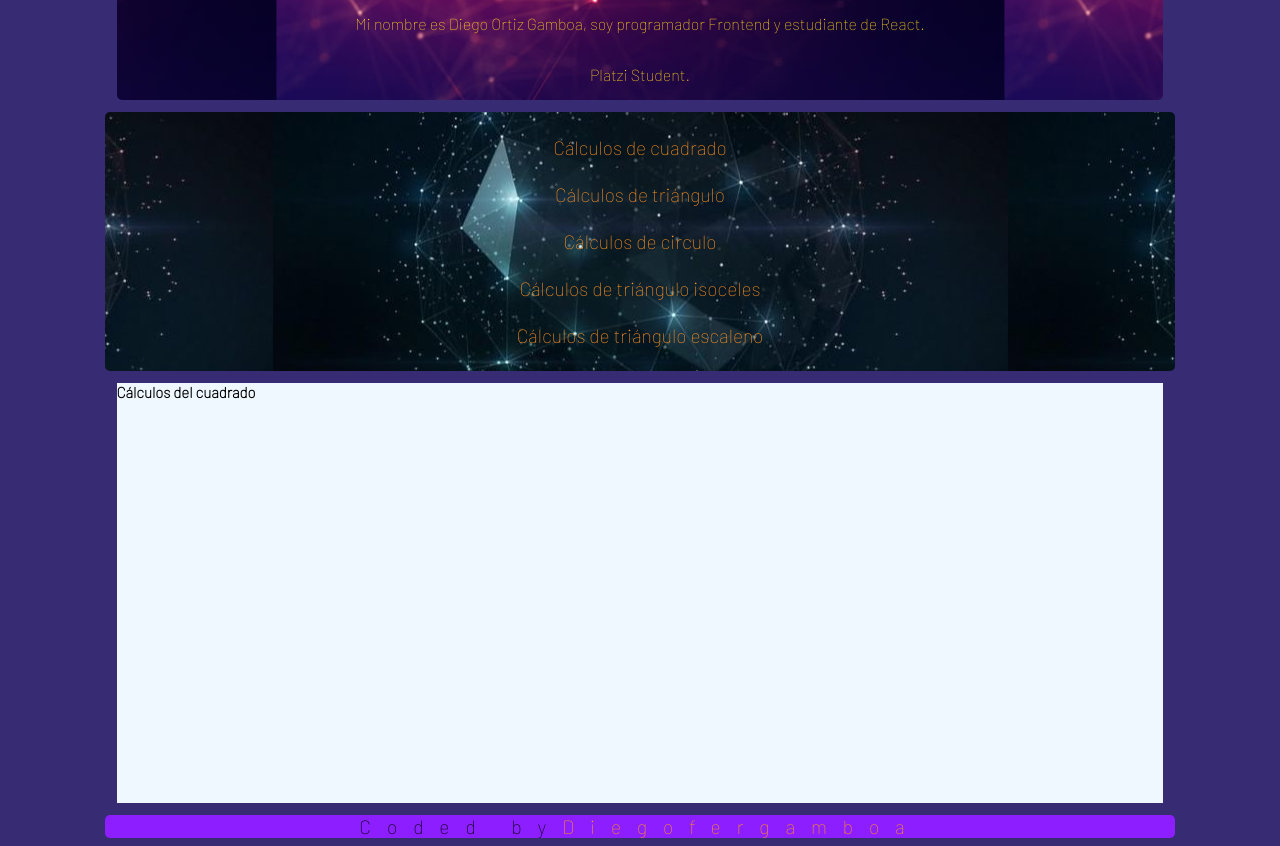
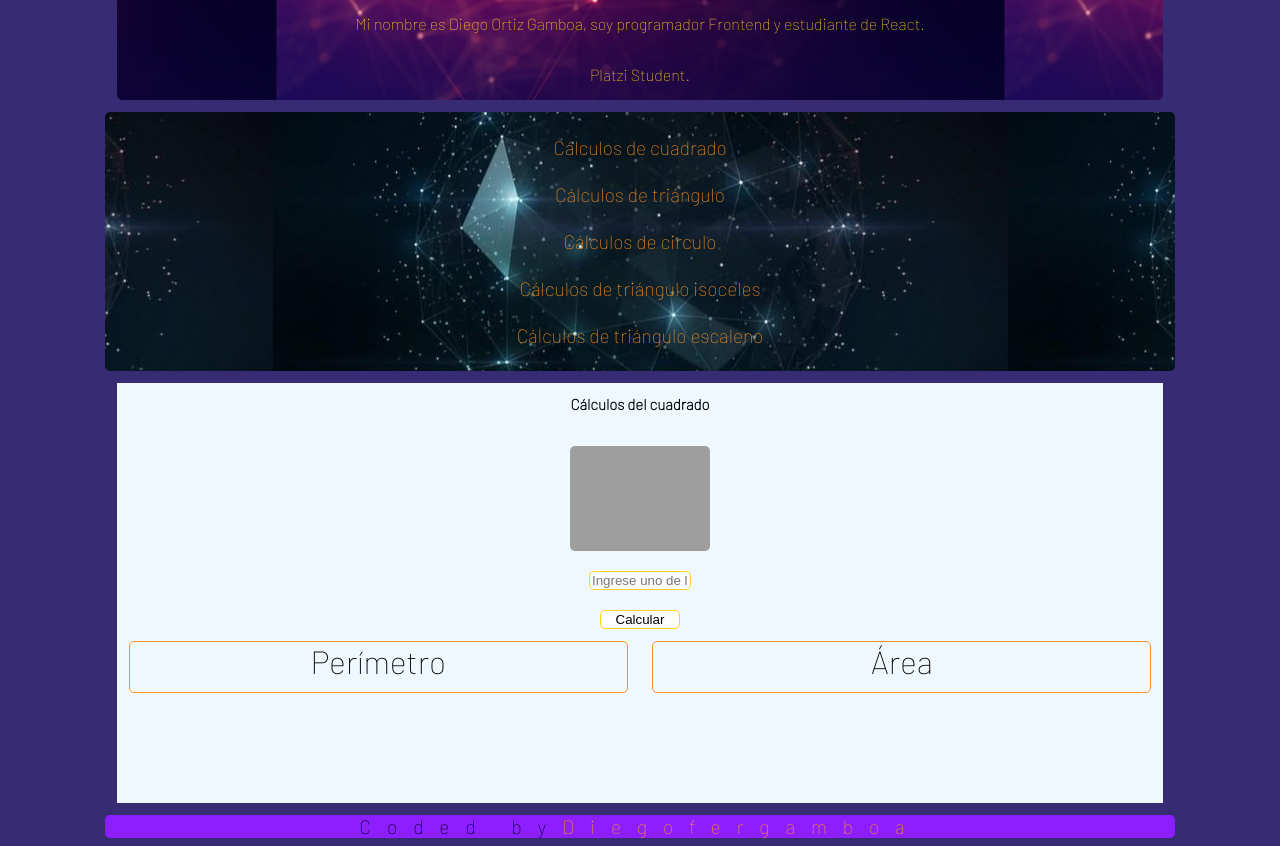
Before and after one commit to Diegofergamboa/Taller-Pr-ctico-de-JavaScript-Matem-ticas, a plain HTML site: page figuras/index.html in a window 1280 px wide. Shown: the part 205-1051 px from the top of the page. Drawn offline with Linux system fonts and the light colour scheme; grey boxes are pictures that could not be loaded.

Commit message:
updated cuadrado calculo

```diff
--- a/figuras/index.html
+++ b/figuras/index.html
@@ -43,13 +43,21 @@
         </section>
         <!-- Esto según el tipo de cálculo que se quiera realizar (como arriba) va a sacar el módulo de cálculo -->
         <section class="main-section_calculation">
-            <div class="card">
-                <h2 class="card-h2">Cálculos del cuadrado</h2>
-                <div class="cuadrado-"></div>
+            <div class="card-cuadrado">
+                <div class="cuadrado">
+                    <h2 class="card-h2">Cálculos del cuadrado</h2>
+                    <img class="image-cuadrado" src="https://www.abcfichas.com/wp-content/uploads/2020/12/Formula-Area-Cuadrado.jpg" />
+                    <input type="text" class="input-cuadrado" placeholder="Ingrese uno de los lados"/>
+                    <button class="button-cuadrado" type="button">Calcular</button>
+                </div>
+                <div class="div-calcular">
+                    <div class="div-calcular-perimetro">Perímetro</div>
+                    <div class="div-calcular-area">Área</div>
+                </div>
             </div>
         </section>
     </main>
     <footer>Coded by <a href="https://github.com/Diegofergamboa"> Diegofergamboa</a></footer>
-    <script src="./index.js"></script>
+    <script type="module" src="./index.js"></script>
 </body>
 </html>
--- a/figuras/index.js
+++ b/figuras/index.js
@@ -1 +1,7 @@
 // Principal setter
+import { Square } from "./square.js";
+
+
+const x = 5 ;
+
+Square('hola mundo');
--- /dev/null
+++ b/figuras/square.js
@@ -0,0 +1,19 @@
+function Square(mensaje) {
+    console.log(mensaje);
+}
+
+
+{/* <div class="card-cuadrado">
+<div class="cuadrado">
+    <h2 class="card-h2">Cálculos del cuadrado</h2>
+    <img class="image-cuadrado" src="https://www.abcfichas.com/wp-content/uploads/2020/12/Formula-Area-Cuadrado.jpg" />
+    <input type="text" class="input-cuadrado" placeholder="Ingrese uno de los lados"/>
+    <button class="button-cuadrado" type="button">Calcular</button>
+</div>
+<div class="div-calcular">
+    <div class="div-calcular-perimetro">Perímetro</div>
+    <div class="div-calcular-area">Área</div>
+</div>
+</div> */}
+
+export { Square } ;
--- a/figuras/styles.css
+++ b/figuras/styles.css
@@ -119,3 +119,54 @@ footer {
     background-color: var(--synth-purple);
     border-radius: 5px;
 }
+
+/* Cuadrado */
+
+.cuadrado {
+    display: grid;
+    place-content: center;
+    place-items: center;
+    gap: 20px;
+    width: 100%;
+    height: auto;
+}
+
+.image-cuadrado {
+    display: inline-block;
+    width: 35%;
+    background-position: center;
+    border-radius: 5px;
+    background-repeat: no-repeat;
+    background-size: cover;
+}
+
+.input-cuadrado {
+    width: 24%;
+    border: 1px solid var(--synth-yellow);
+    background-color: #ffffff;
+    border-radius: 5px;
+}
+
+.button-cuadrado {
+    width: 20%;
+    cursor: pointer;
+    border: 1px solid var(--synth-yellow);
+    background-color: #ffffff;
+    border-radius: 5px;
+}
+
+.div-calcular {
+    width: 100%;
+    display: flex;
+    place-items: center ;
+    place-content: center ;
+}
+.div-calcular-perimetro , .div-calcular-area {
+    margin: 12px;
+    width: 50%;
+    border: 1px solid var(--synth-orange);
+    border-radius: 5px;
+    height: 50px;
+    font-size: 2rem;
+    text-align: center;
+}
```
